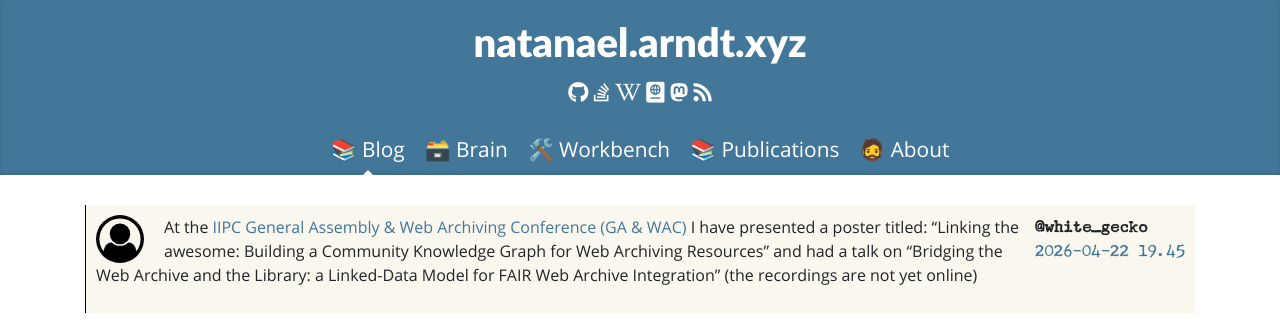
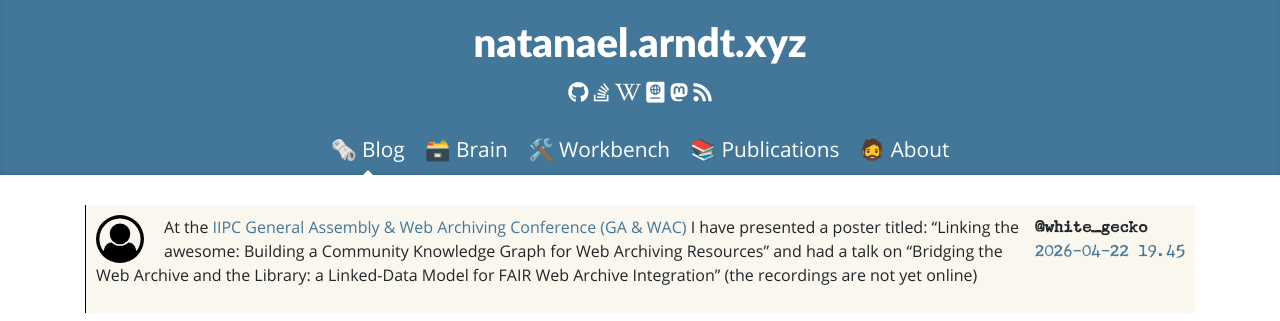
Before and after one commit to white-gecko/natanael.arndt.xyz, a Jekyll site: the page built from index.html, in a window 1280 px wide and 900 px high. Shown: the top 321 px of the window. Built offline with Jekyll 4.4.1, drawn with Linux system fonts in a browser that asks for light colours.

```diff
--- a/index.html
+++ b/index.html
@@ -1,6 +1,6 @@
 ---
 layout: default
-title: 📚 Blog
+title: 🗞️  Blog
 weight: 0
 description: "This is my part of the Web, where I publish some ideas. Some as longer posts and some in short status messages, which should be somehow my part of a distributed twitter."
 ---
```
